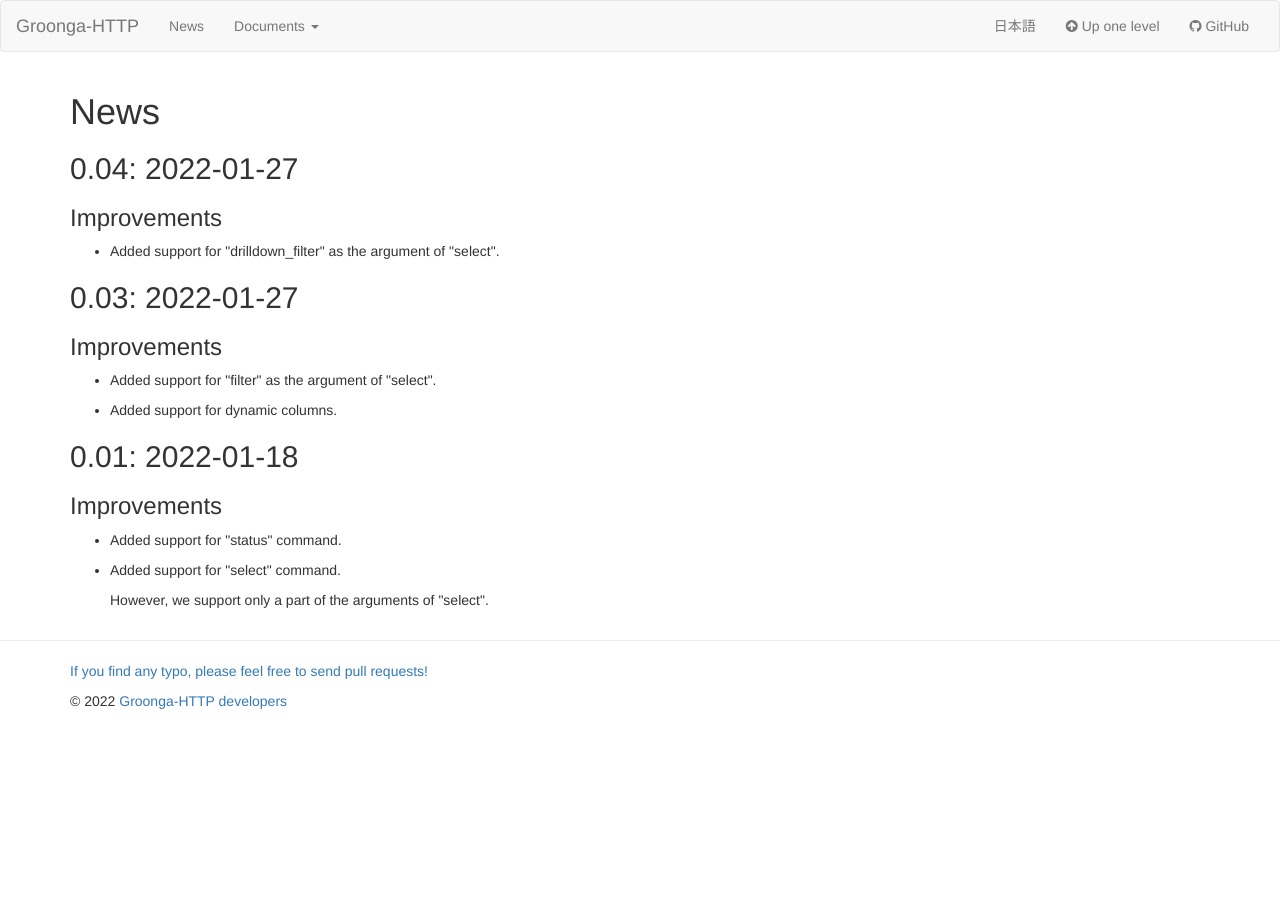
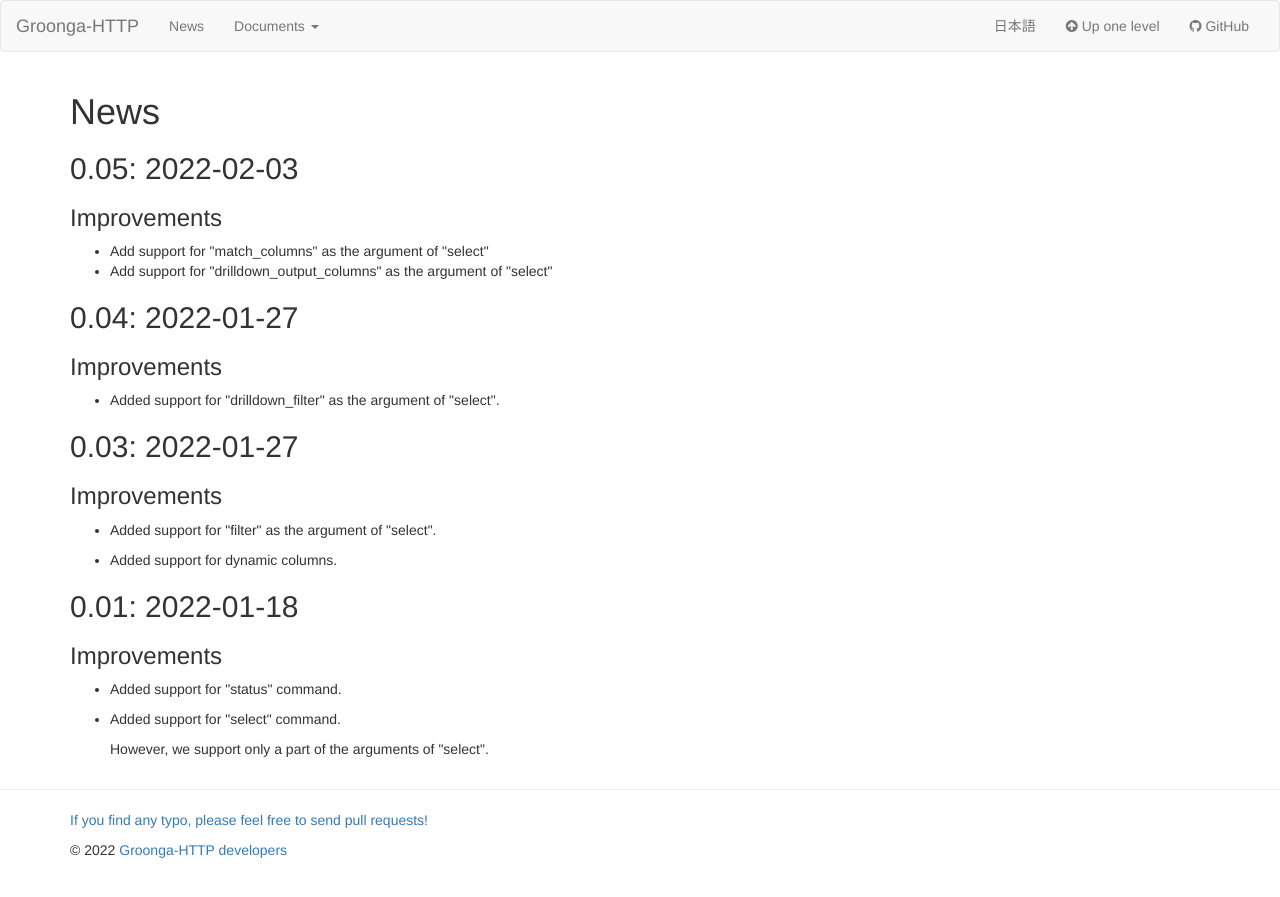
Before and after one commit to groonga/Groonga-HTTP, a Jekyll site: the page built from docs/news/index.md, in a window 1280 px wide. Shown: the top 897 px of the page. Built offline with Jekyll 4.4.1, drawn with Linux system fonts in a browser that asks for light colours.

Commit message:
doc news: add topics for Groonga-HTTP 0.05

```diff
--- a/docs/news/index.md
+++ b/docs/news/index.md
@@ -3,6 +3,13 @@ title: News
 ---
 
 # News
+
+## 0.05: 2022-02-03 {#version-0-05}
+
+### Improvements
+
+  * Add support for "match_columns" as the argument of "select"
+  * Add support for "drilldown_output_columns" as the argument of "select"
 
 ## 0.04: 2022-01-27 {#version-0-04}
 
```
Also changed, not shown: docs/ja/news/index.md (+7 -0 lines), 1 other file.
